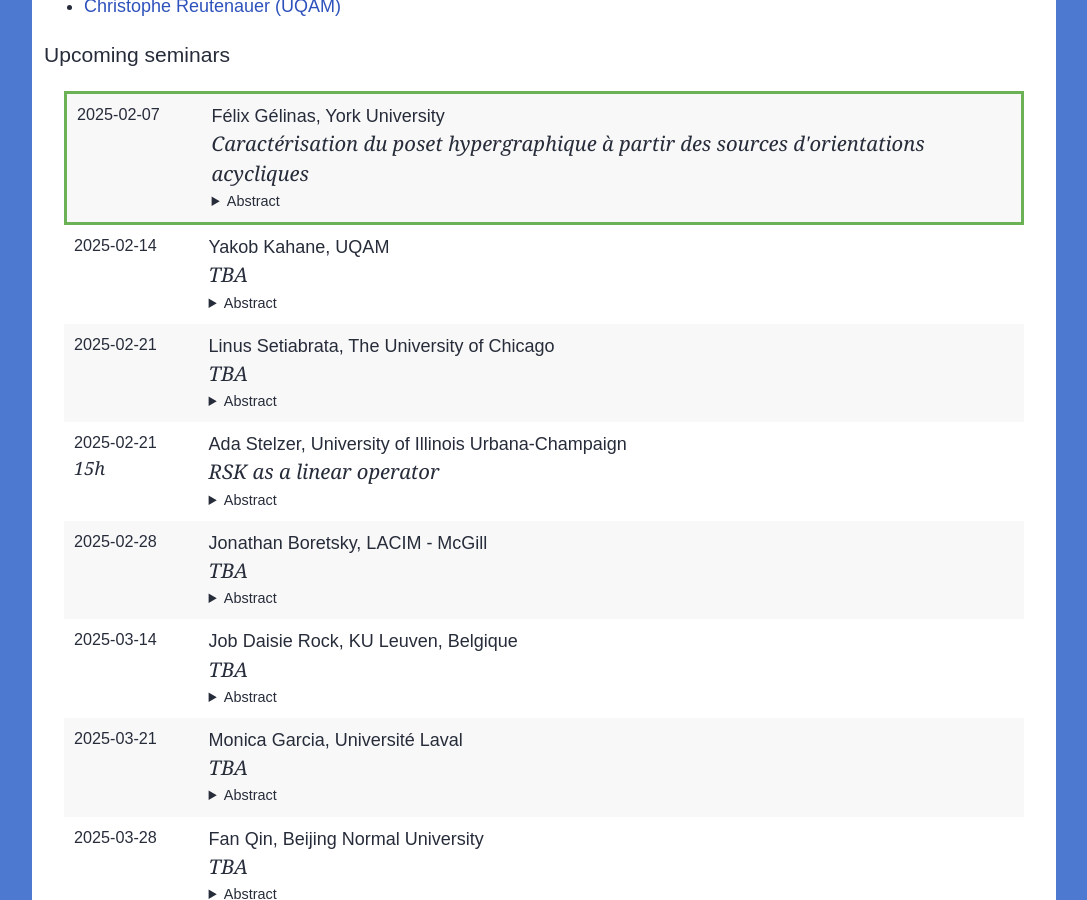
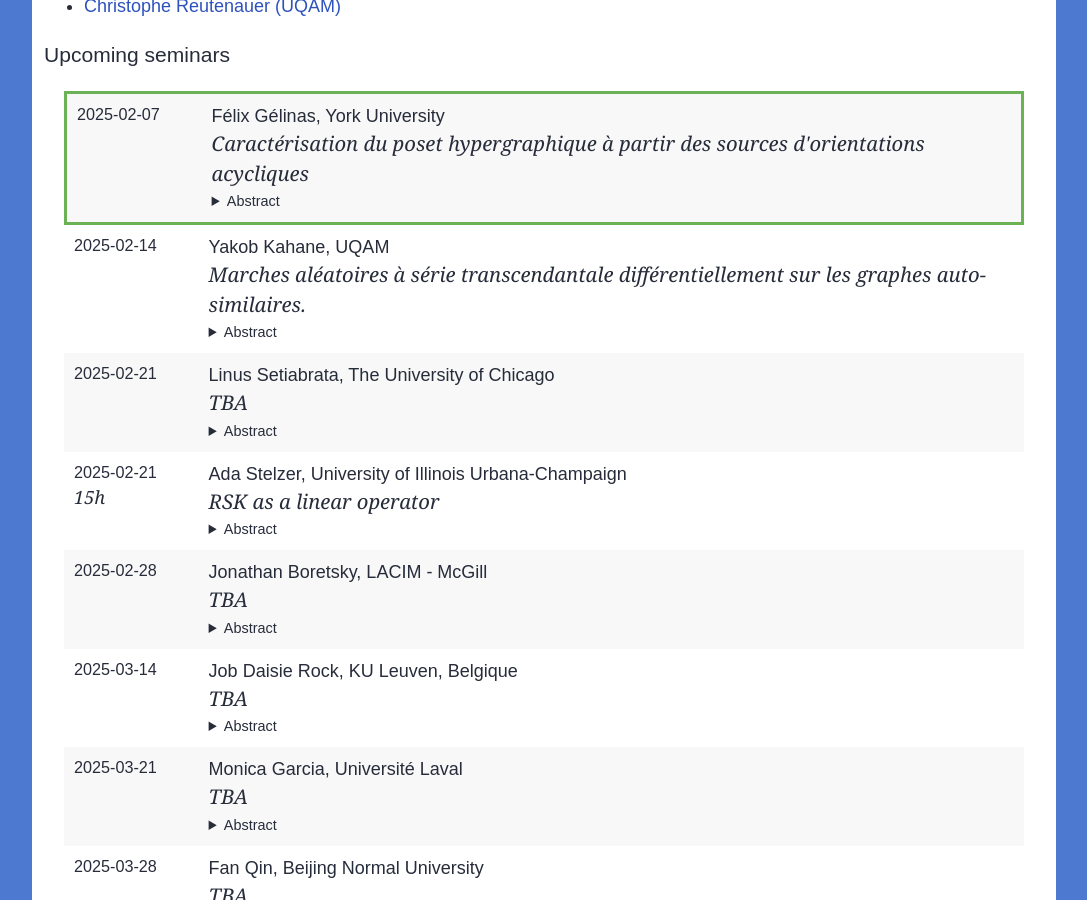
Before and after one commit to lacim-uqam/lacim-uqam.github.io, a Jekyll site: the page built from en/seminar.md, in a window 1280 px wide and 900 px high, scrolled down 768 px. Shown: the whole window, without its empty margins (96-1183 px from the left). Built offline with Jekyll 4.4.1, drawn with Linux system fonts in a browser that asks for light colours; formulas are drawn with MathJax 3; our own code applies the rules of GitHub Pages for plain Markdown files; some of the changed lines change nothing that is shown.

Commit message:
Update lacim-seminar.yml

```diff
--- a/_data/lacim-seminar.yml
+++ b/_data/lacim-seminar.yml
@@ -91,10 +91,25 @@
 - speaker: Yakob Kahane
   affiliation: UQAM
   title: >
-    TBA
+    Marches aléatoires à série transcendantale différentiellement sur les
+    graphes auto-similaires.
   date: 2025-02-14
   abstract: >
-    TBA
+    Soit $A$ une classe d'objets munie d'une taille $n$ tel que $a_n$, le nombre
+    d'objets de taille $n$ soit fini et soit $f(x)$ sa série génératrice
+    associée. Il est pertinent de se demander quand $f(x)$ est rationnelle,
+    algébrique ou solution d'une équation différentielle, car ces propriétés
+    impliquent des structures sur $A$. Il n'y pas pour l'instant pas de critères
+    combinatoires simples pour discriminer si une classe d'objets produira une
+    série génératrice algébrique ou non. En 2023, L. Di Vizio, G. Fernandes et
+    M. Mishna ont montré que les équations inhomogènes itératives d'ordre 1
+    produisaient soit des séries quasi-rationnelles, soit des séries
+    transcendantales différentiellement ouvrant la voie pour prouver la
+    non-algébricité de séries génératrices de manière plus systématique. Je
+    présenterai une classification des marches aléatoires sur des graphes
+    auto-similaires en fonction de l'algébricité de leur série probabiliste et
+    le lien avec une conjecture de Krön et Teufl à propos du spectre du
+    laplacien de la matrice.
 
 - speaker: Félix Gélinas
   affiliation: York University
```
